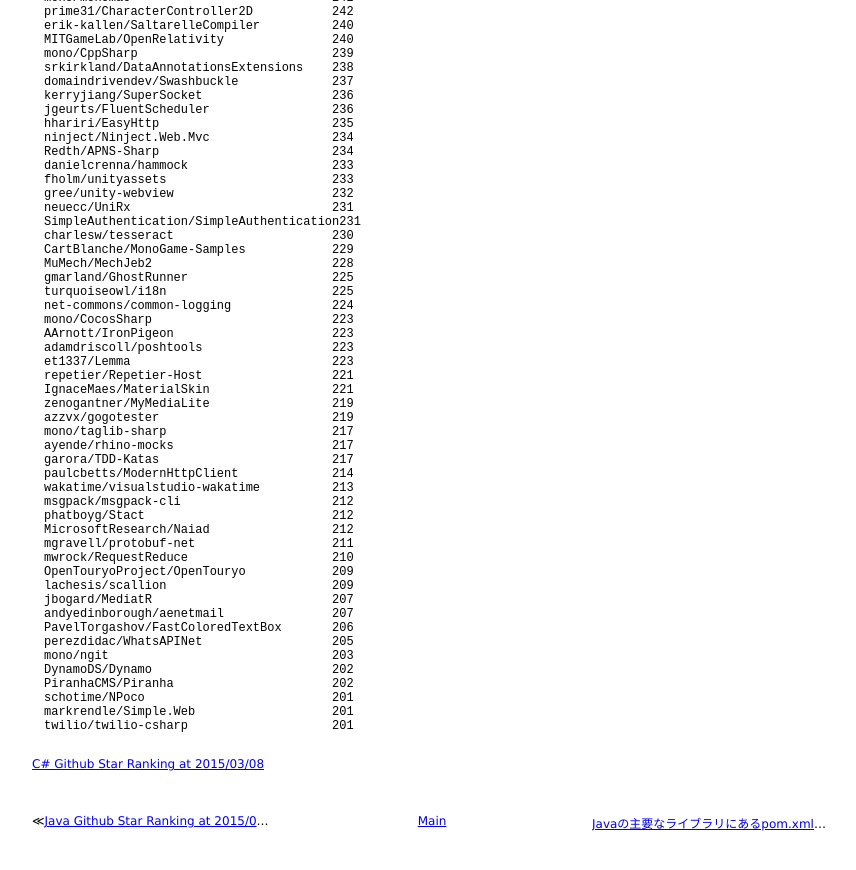
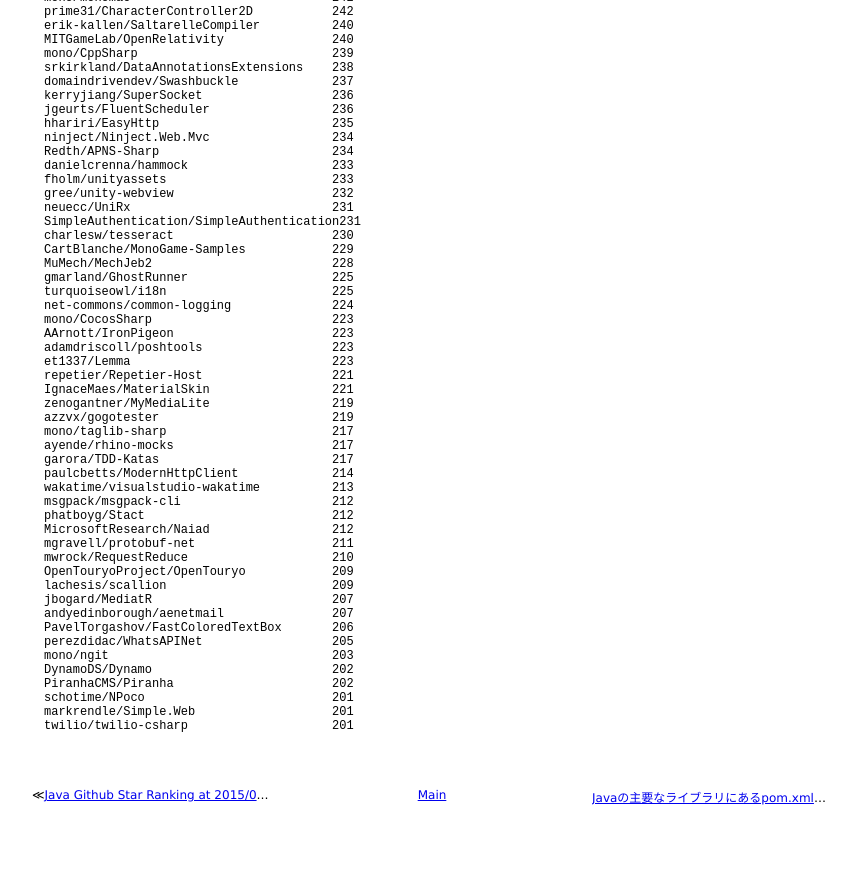
Before and after one commit to 38elements/38elements.github.com, a Jekyll site: the page built from _posts/2015-03-08-csharp-repository-github-star-ranking.md, in a window 1280 px wide and 900 px high, scrolled down 3677 px. Shown: the top 870 px of the window, without its empty margins (208-1064 px from the left). Built offline with Jekyll 4.4.1, drawn with Linux system fonts in a browser that asks for light colours; Markdown is read by kramdown in place of the engine named in the settings.

Commit message:
Update 2015-03-08-csharp-repository-github-star-ranking.md

```diff
--- a/_posts/2015-03-08-csharp-repository-github-star-ranking.md
+++ b/_posts/2015-03-08-csharp-repository-github-star-ranking.md
@@ -314,4 +314,3 @@ schotime/NPoco                          201
 markrendle/Simple.Web                   201
 twilio/twilio-csharp                    201
 </pre>
-[C# Github Star Ranking at 2015/03/08](/2015/03/08/csharp-repository-github-star-ranking.html)
```
